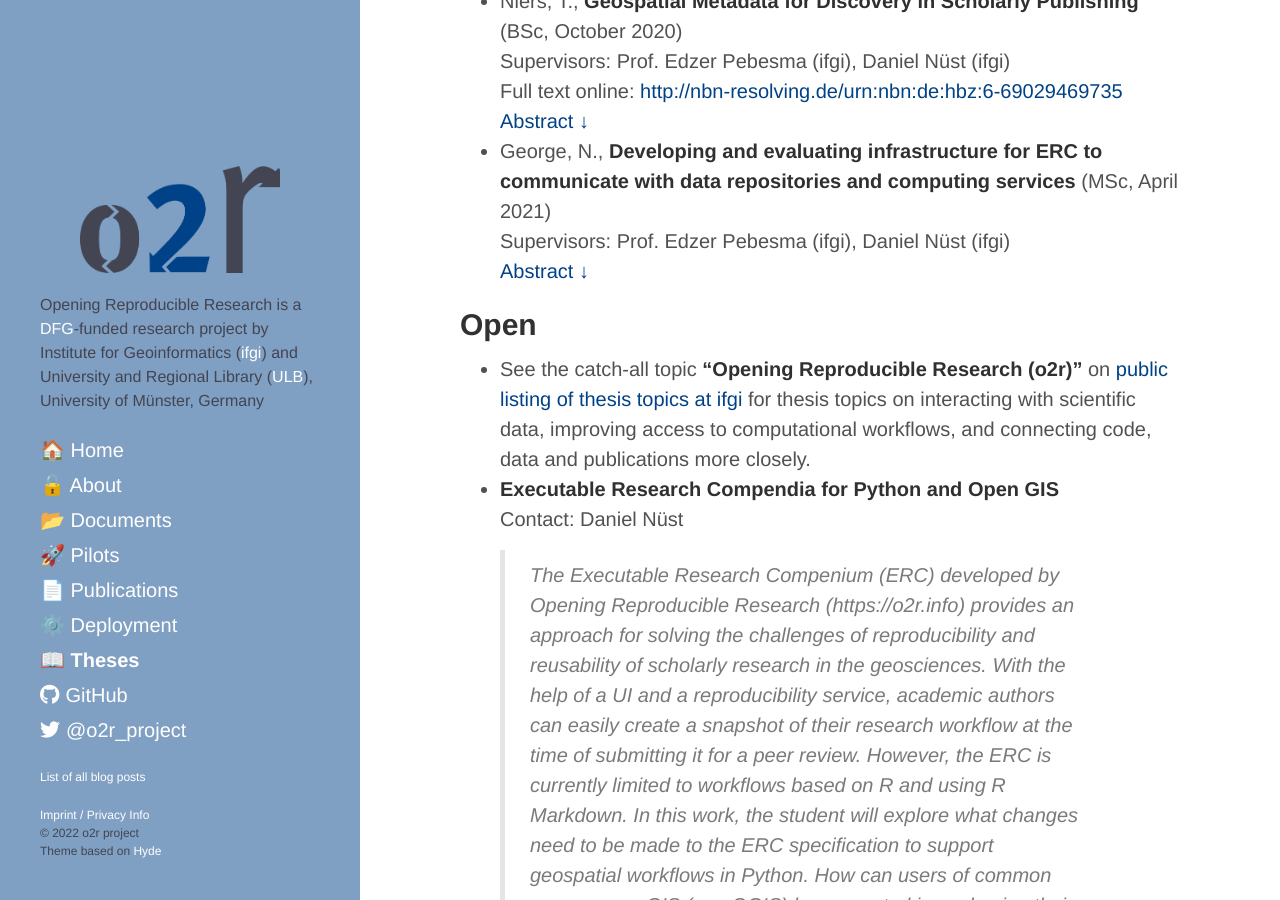
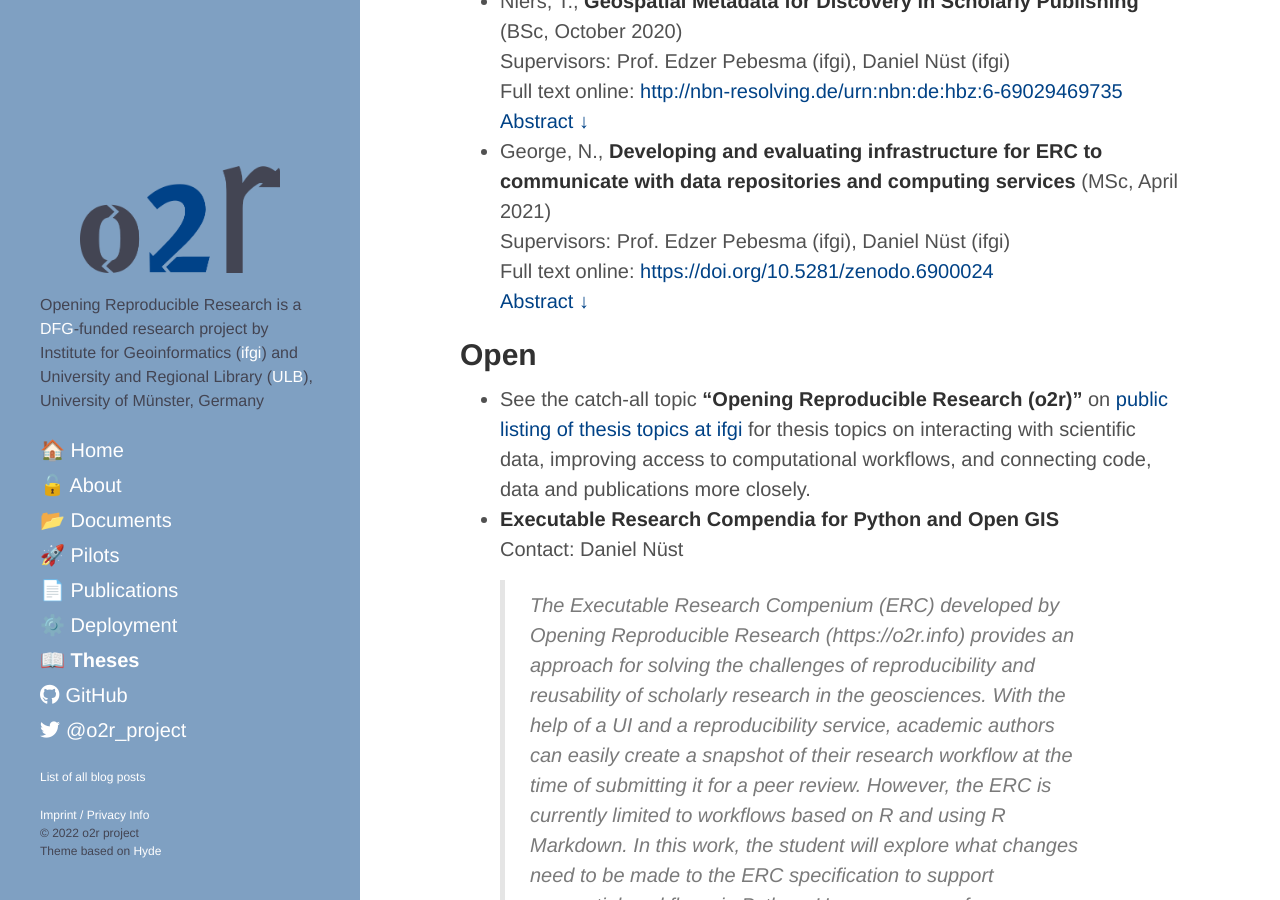
Before and after one commit to o2r-project/o2r-project.github.io, a Jekyll site: the page built from theses.md, in a window 1280 px wide and 900 px high, scrolled down 1429 px. Built offline with Jekyll 4.4.1, drawn with Linux system fonts in a browser that asks for light colours; nearby versions of some CDN libraries.

Commit message:
add link to full text of thesis by @nPhil01

```diff
--- a/theses.md
+++ b/theses.md
@@ -79,6 +79,7 @@ Please contact `o2r.team@uni-muenster.de` if you are a student (ifgi BSc, ifgi M
   </blockquote>
 - George, N., **Developing and evaluating infrastructure for ERC to communicate with data repositories and computing services** (MSc, April 2021)
   <br />Supervisors: Prof. Edzer Pebesma (ifgi), Daniel Nüst (ifgi)
+  <br />Full text online: <https://doi.org/10.5281/zenodo.6900024>
   <br /><span class="expandable"><a href="#">Abstract ↓</a></span>
   <blockquote class="abstract">
     <p><em>Computational research introduces challenges when it comes to reproducibility, i.e. re-doing an analysis with the same data and code. A current research project at ifgi developed a new approach called Executable Research Compendia (ERC, see https://doi.org/10.1045/january2017-nuest) to solve some of these challenges. ERC contain everything needed to run an analysis: data, code, and runtime environment. So they can be executed “offline” in a sandbox environment. An open challenge is the one of big datasets and reducing data duplication. While the idea of putting “everything” into the ERC is useful in many cases, once the dataset becomes very large it is not feasible to replicate it completely for the sake of reproducibility/transparency and to some extent for archival.
```
